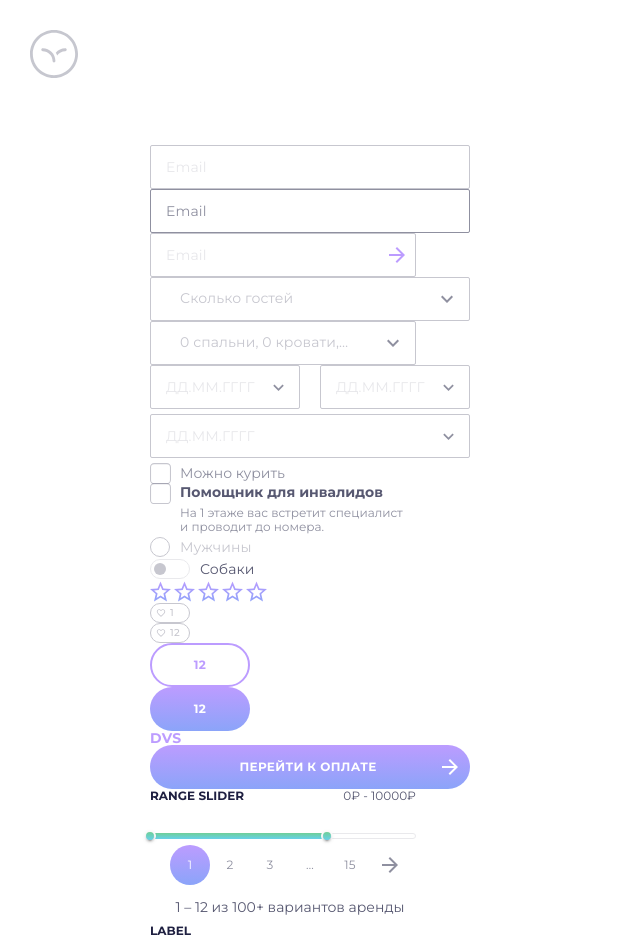
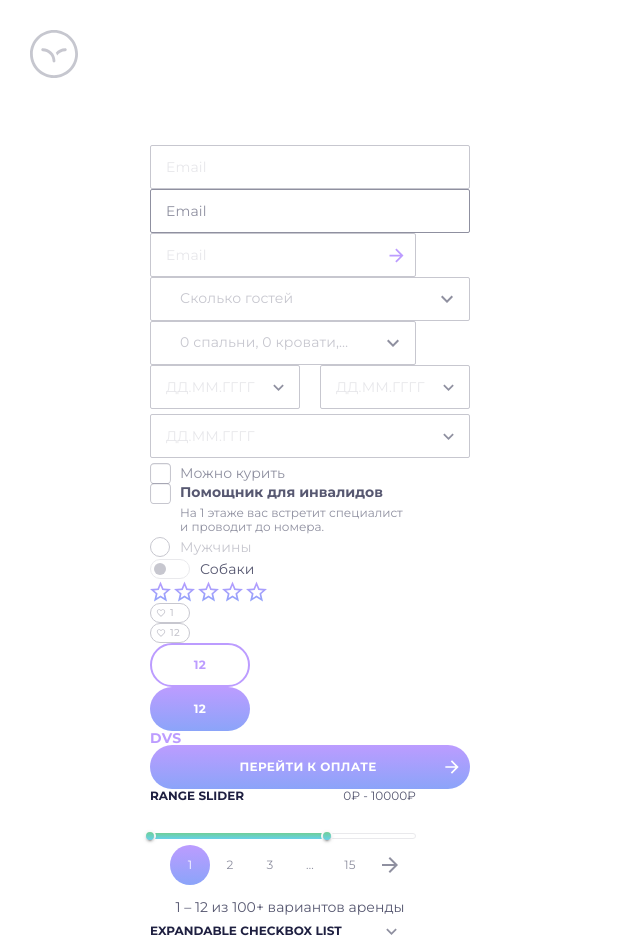
Before and after one commit to PushkinDenis/toxin-hotel-react, a React (Vite) app: page /toxin-hotel-react/form-elements in a window 1280 px wide. Shown: the top 948 px of the page, without its empty margins (0-640 px from the left). Built offline with nearby package versions, Linux system fonts and the light colour scheme.

Commit message:
checkbox list created

```diff
--- a/src/pages/ui-kit/form-elements/ui/form-elements.tsx
+++ b/src/pages/ui-kit/form-elements/ui/form-elements.tsx
@@ -1,6 +1,6 @@
 import { FC } from "react";
 import { LayoutUiKit } from "@pages";
-import { Dropdown, TextField, DatePickerDropdown, Checkbox, Radio, Switch, Rating, Button, Slider, Pagination, Label } from "@shared";
+import { Dropdown, TextField, DatePickerDropdown, Checkbox, Radio, Switch, Rating, Button, Slider, Pagination, Label, CheckboxList } from "@shared";
 import styles from "./form-elements.module.scss";
 
 export const FormElements: FC = () => {
@@ -27,6 +27,7 @@ export const FormElements: FC = () => {
         <Button variant={"wide"} text={"перейти к оплате"} />
         <Slider label={"RANGE SLIDER"} />
         <Pagination text={"1 – 12 из 100+ вариантов аренды"} />
+        <CheckboxList labelText={"expandable checkbox list"} text={["Завтрак", "Письменный стол", "Стул для кормления", "Кроватка", "Телевизор", "Шампунь"]} />
         <Label text={"Label"} />
       </div>
     </LayoutUiKit>
--- a/src/shared/index.ts
+++ b/src/shared/index.ts
@@ -22,3 +22,4 @@ export * from "./assets/like.tsx";
 export * from "./ui/slider/slider.tsx";
 export * from "./ui/pagination/pagination.tsx";
 export * from "./ui/label/label.tsx";
+export * from "./ui/checkbox-list/checkbox-list.tsx";
--- /dev/null
+++ b/src/shared/ui/checkbox-list/checkbox-list.module.scss
@@ -0,0 +1,44 @@
+@use "../../../variables.scss" as var;
+
+
+.wrapper {
+  display: flex;
+  flex-direction: column;
+  cursor: pointer;
+  position: relative;
+  width: var.$selectWidthSmall;
+}
+
+.label_wrapper {
+  display: flex;
+  justify-content: space-between;
+  padding-right: 14px;
+  width: var.$selectWidthSmall;
+}
+
+.list {
+  display: flex;
+  flex-direction: column;
+  list-style-type: none;
+  position: absolute;
+  top: 100%;
+  left: 0;
+  z-index: 1400;
+  background-color: var(--color-white);
+}
+
+.li {
+  padding-bottom: 10px;
+
+  &:first-child {
+    padding-top: 20px;
+  }
+
+  &:last-child {
+    padding-bottom: 0;
+  }
+}
+
+.icon {
+  @include var.icon
+}
--- /dev/null
+++ b/src/shared/ui/checkbox-list/checkbox-list.tsx
@@ -0,0 +1,42 @@
+import { FC, useState } from "react";
+import { Label, Checkbox } from "@shared";
+import { Icon } from "@mui/material";
+import { ExpandMore, ExpandLess } from "@mui/icons-material";
+import styles from "./checkbox-list.module.scss";
+
+type CheckboxListProps = {
+  labelText: string;
+  text: string[];
+};
+
+export const CheckboxList: FC<CheckboxListProps> = ({ text, labelText }) => {
+  const [expand, setExpand] = useState<boolean>(false);
+  const handleClick = () => {
+    expand ? setExpand(false) : setExpand(true);
+  };
+  return (
+    <div className={styles.wrapper}>
+      <div className={styles.label_wrapper} onClick={handleClick}>
+        <Label text={labelText} />
+        {expand ? (
+          <Icon className={styles.icon}>
+            <ExpandLess></ExpandLess>
+          </Icon>
+        ) : (
+          <Icon className={styles.icon}>
+            <ExpandMore></ExpandMore>
+          </Icon>
+        )}
+      </div>
+      {expand && (
+        <ul className={styles.list}>
+          {text.map((value) => (
+            <li className={styles.li}>
+              <Checkbox label={value} />
+            </li>
+          ))}
+        </ul>
+      )}
+    </div>
+  );
+};
--- a/src/variables.scss
+++ b/src/variables.scss
@@ -38,3 +38,13 @@ $selectWidthSmall: 266px;
   text-transform: uppercase;
   width: fit-content;
 }
+
+@mixin icon {
+  width: 24px;
+  height: 24px;
+  text-align: center;
+  color: var(--color-dark-shade-50);
+  display: flex;
+  justify-content: center;
+  align-items: center;
+}
```
